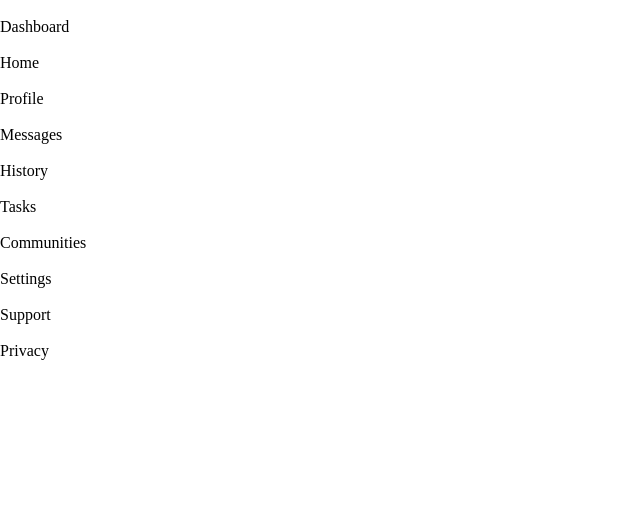
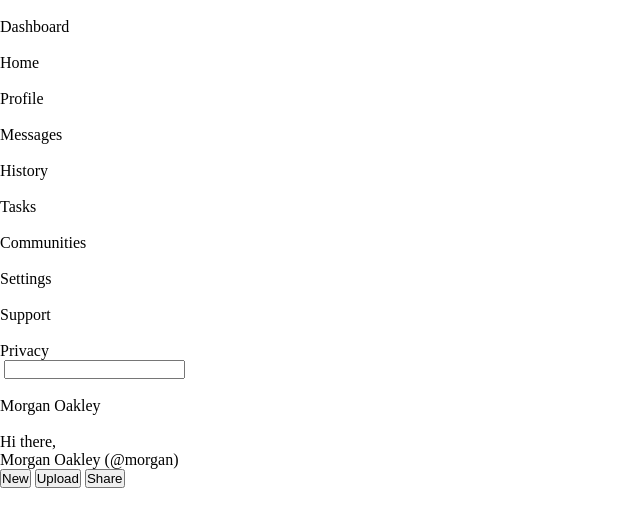
Before and after one commit to jillian-armonia/odin-admin-dash, a plain HTML site: page index.html in a window 1280 px wide. Shown: the whole page, without its empty margins (0-640 px from the left). Drawn offline with Linux system fonts and the light colour scheme.

Commit message:
add header html

```diff
--- a/index.html
+++ b/index.html
@@ -37,6 +37,34 @@
             </div>
         </div>
 
+        <div class="header">
+            <div class="header-content">
+                <div class="search">
+                    <img src="" alt="">
+                    <input type="search" name="search_project" id="search">
+                </div>
+                <div class="pfp-icons">
+                    <img src="" alt="">
+                    <img src="" alt="">
+                    <p>Morgan Oakley</p>
+                </div>
+            </div>
+
+            <div class="header-content">
+                <div class="user">
+                    <img src="" alt="">
+                    <div>
+                        <p>Hi there,</p>
+                        <p>Morgan Oakley (@morgan)</p>
+                    </div>
+                </div>
+                <div class="buttons">
+                    <button>New</button>
+                    <button>Upload</button>
+                    <button>Share</button>
+                </div>
+            </div>
+        </div>
     </div>
 </body>
 </html>
```
